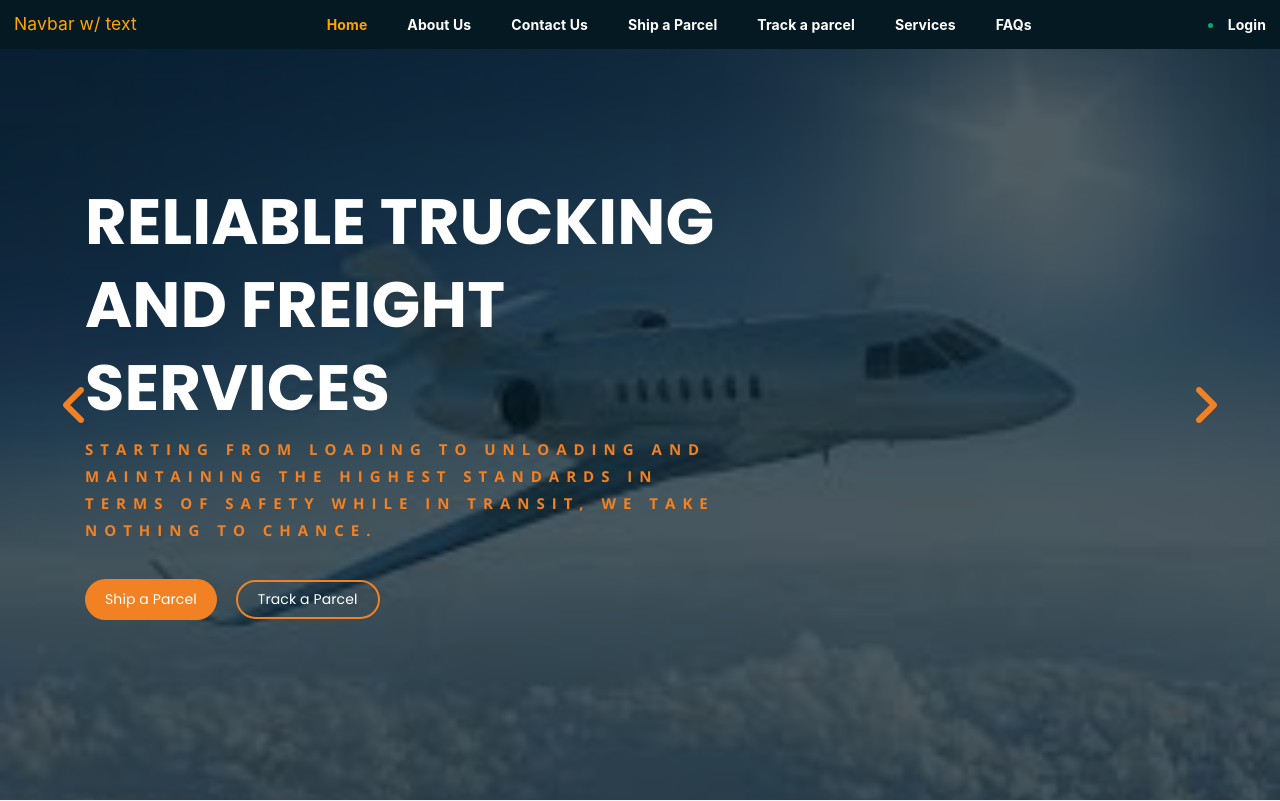
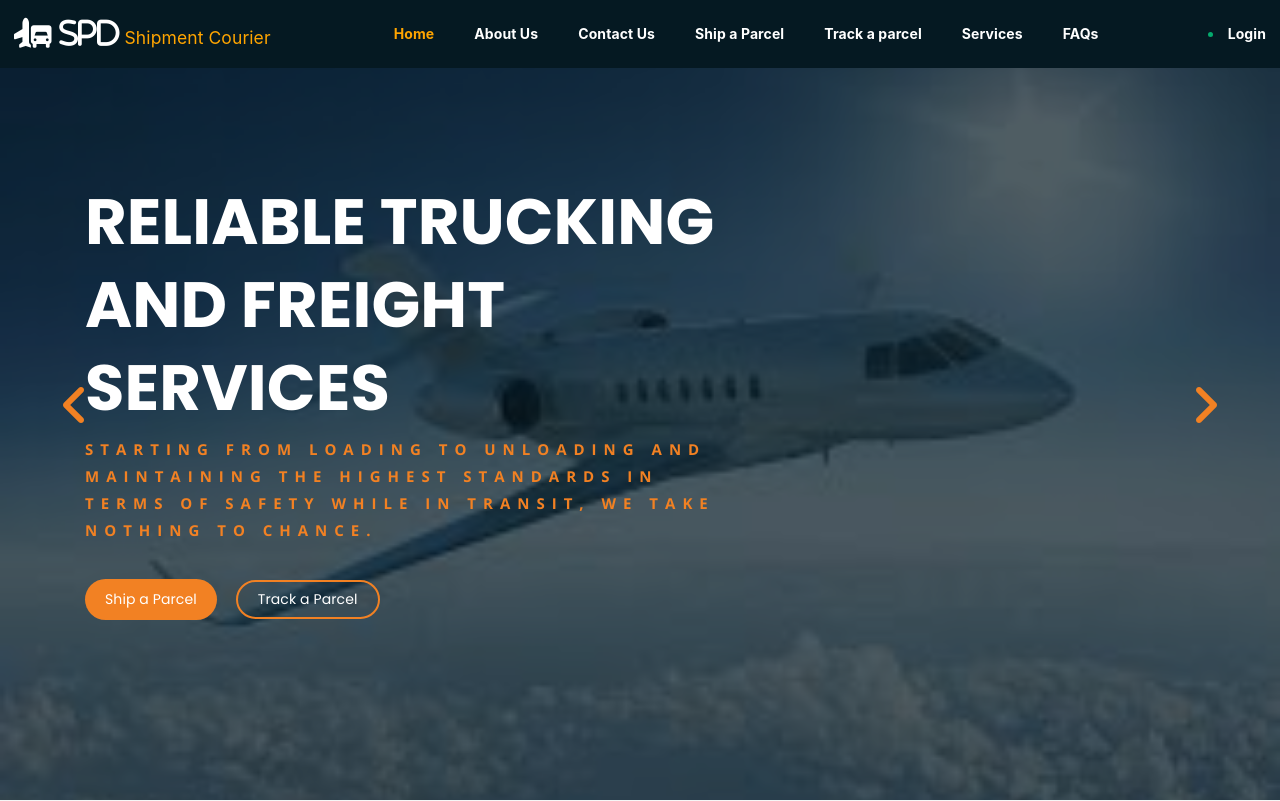
Before and after one commit to ezehdave/flight, a Django app: page / in a window 1280 px wide. Shown: the top 801 px of the page. Run offline with Django 4.2, Linux system fonts and the light colour scheme; some libraries are stand-ins or nearby versions.

Commit message:
secound commit

```diff
--- a/logisticsApp/templates/about.html
+++ b/logisticsApp/templates/about.html
@@ -15,7 +15,7 @@
 
 	<!-- header -->
 <nav class="navbar navbar-expand-lg navbar-light  fixed-top " style="background-color:#051922  ;">
-  <a style=" color: orange;" class="navbar-brand" href="#">Navbar w/ text</a>
+ <a style=" color: orange;" class="navbar-brand" href="#"><span style="color:white; font-size:30px;" ><i class="fa-solid fa-truck-plane"> SPD </i></span> Shipment Courier</a>
   <button style="background-color:#F28123;" class="navbar-toggler" type="button" data-toggle="collapse" data-target="#navbarText" aria-controls="navbarText" aria-expanded="false" aria-label="Toggle navigation">
     <span  class="navbar-toggler-icon"></span>
   </button>
--- a/logisticsApp/templates/contact.html
+++ b/logisticsApp/templates/contact.html
@@ -13,7 +13,7 @@
 
 	<!-- header -->
 <nav class="navbar navbar-expand-lg navbar-light  fixed-top " style="background-color:#051922  ;">
-  <a style=" color: orange;" class="navbar-brand" href="#">Navbar w/ text</a>
+  <a style=" color: orange;" class="navbar-brand" href="#"><span style="color:white; font-size:30px;" ><i class="fa-solid fa-truck-plane"> SPD </i></span> Shipment Courier</a>
   <button style="background-color:#F28123;" class="navbar-toggler" type="button" data-toggle="collapse" data-target="#navbarText" aria-controls="navbarText" aria-expanded="false" aria-label="Toggle navigation">
     <span  class="navbar-toggler-icon"></span>
   </button>
--- a/logisticsApp/templates/faqs.html
+++ b/logisticsApp/templates/faqs.html
@@ -12,7 +12,7 @@
 
 	<!-- header -->
 <nav class="navbar navbar-expand-lg navbar-light  fixed-top " style="background-color:#051922  ;">
-  <a style=" color: orange;" class="navbar-brand" href="#">Navbar w/ text</a>
+  <a style=" color: orange;" class="navbar-brand" href="#"><span style="color:white; font-size:30px;" ><i class="fa-solid fa-truck-plane"> SPD </i></span> Shipment Courier</a>
   <button style="background-color:#F28123;" class="navbar-toggler" type="button" data-toggle="collapse" data-target="#navbarText" aria-controls="navbarText" aria-expanded="false" aria-label="Toggle navigation">
     <span  class="navbar-toggler-icon"></span>
   </button>
--- a/logisticsApp/templates/index.html
+++ b/logisticsApp/templates/index.html
@@ -18,7 +18,7 @@
 
 	<!-- header -->
 <nav class="navbar navbar-expand-lg navbar-light  fixed-top " style="background-color:#051922  ;">
-  <a style=" color: orange;" class="navbar-brand" href="#">Navbar w/ text</a>
+	<a style=" color: orange;" class="navbar-brand" href="#"><span style="color:white; font-size:30px;" ><i class="fa-solid fa-truck-plane"> SPD </i></span> Shipment Courier</a>
   <button style="background-color:#F28123;" class="navbar-toggler" type="button" data-toggle="collapse" data-target="#navbarText" aria-controls="navbarText" aria-expanded="false" aria-label="Toggle navigation">
     <span  class="navbar-toggler-icon"></span>
   </button>
--- a/logisticsApp/templates/login_register.html
+++ b/logisticsApp/templates/login_register.html
@@ -14,7 +14,7 @@
     <!--PreLoader Ends-->
 	<!-- header -->
 <nav class="navbar navbar-expand-lg navbar-light  fixed-top " style="background-color:#051922  ;">
-  <a style=" color: orange;" class="navbar-brand" href="#">Navbar w/ text</a>
+ <a style=" color: orange;" class="navbar-brand" href="#"><span style="color:white; font-size:30px;" ><i class="fa-solid fa-truck-plane"> SPD </i></span> Shipment Courier</a>
   <button style="background-color:#F28123;" class="navbar-toggler" type="button" data-toggle="collapse" data-target="#navbarText" aria-controls="navbarText" aria-expanded="false" aria-label="Toggle navigation">
     <span  class="navbar-toggler-icon"></span>
   </button>
--- a/logisticsApp/templates/service.html
+++ b/logisticsApp/templates/service.html
@@ -15,7 +15,7 @@
 
 	<!-- header -->
 <nav class="navbar navbar-expand-lg navbar-light  fixed-top " style="background-color:#051922  ;">
-  <a style=" color: orange;" class="navbar-brand" href="#">Navbar w/ text</a>
+ <a style=" color: orange;" class="navbar-brand" href="#"><span style="color:white; font-size:30px;" ><i class="fa-solid fa-truck-plane"> SPD </i></span> Shipment Courier</a>
   <button style="background-color:#F28123;" class="navbar-toggler" type="button" data-toggle="collapse" data-target="#navbarText" aria-controls="navbarText" aria-expanded="false" aria-label="Toggle navigation">
     <span  class="navbar-toggler-icon"></span>
   </button>
--- a/logisticsApp/templates/ship-a-parcel.html
+++ b/logisticsApp/templates/ship-a-parcel.html
@@ -13,7 +13,7 @@
 
 	<!-- header -->
 <nav class="navbar navbar-expand-lg navbar-light  fixed-top " style="background-color:#051922  ;">
-  <a style=" color: orange;" class="navbar-brand" href="#">Navbar w/ text</a>
+ <a style=" color: orange;" class="navbar-brand" href="#"><span style="color:white; font-size:30px;" ><i class="fa-solid fa-truck-plane"> SPD </i></span> Shipment Courier</a>
   <button style="background-color:#F28123;" class="navbar-toggler" type="button" data-toggle="collapse" data-target="#navbarText" aria-controls="navbarText" aria-expanded="false" aria-label="Toggle navigation">
     <span  class="navbar-toggler-icon"></span>
   </button>
--- a/logisticsApp/templates/track-a-parcel.html
+++ b/logisticsApp/templates/track-a-parcel.html
@@ -13,7 +13,7 @@
 
 	<!-- header -->
 <nav class="navbar navbar-expand-lg navbar-light  fixed-top " style="background-color:#051922  ;">
-  <a style=" color: orange;" class="navbar-brand" href="#">Navbar w/ text</a>
+ <a style=" color: orange;" class="navbar-brand" href="#"><span style="color:white; font-size:30px;" ><i class="fa-solid fa-truck-plane"> SPD </i></span> Shipment Courier</a>
   <button style="background-color:#F28123;" class="navbar-toggler" type="button" data-toggle="collapse" data-target="#navbarText" aria-controls="navbarText" aria-expanded="false" aria-label="Toggle navigation">
     <span  class="navbar-toggler-icon"></span>
   </button>
```
Also changed, not shown: other parts of logisticsApp/templates/contact.html (+2 -2 lines), other parts of logisticsApp/templates/index.html (+4 -4 lines).
